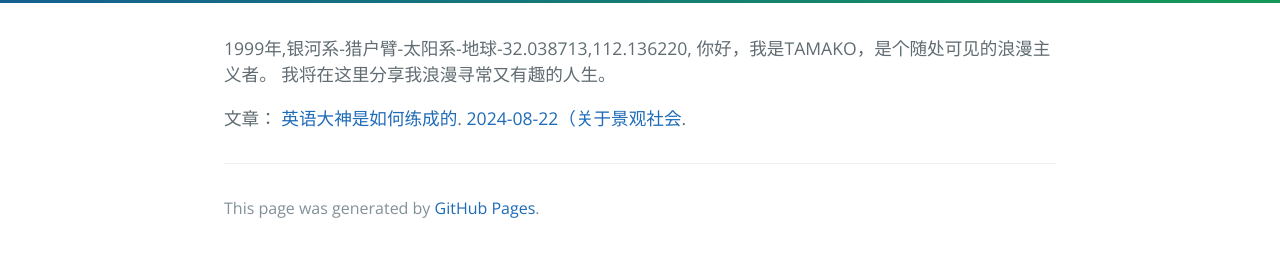
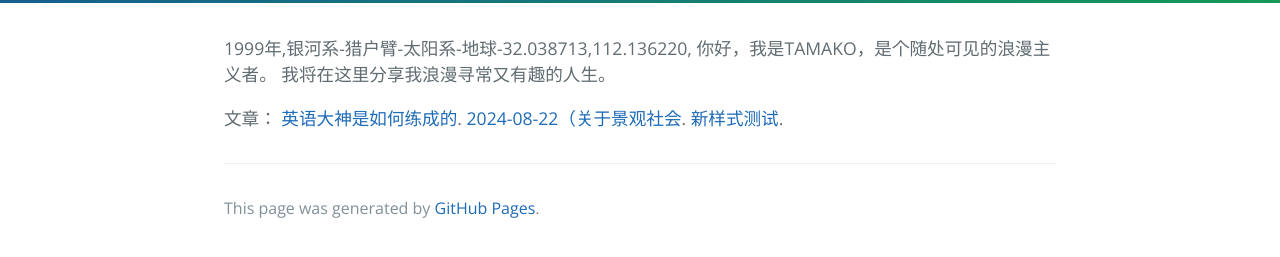
Before and after one commit to tamako23333/tamako23333.github.io, a Jekyll site: the page built from index.md, in a window 1280 px wide. Shown: the part 314-571 px from the top of the page. Built offline with Jekyll 4.4.1, drawn with Linux system fonts in a browser that asks for light colours.

Commit message:
Update index.md

```diff
--- a/index.md
+++ b/index.md
@@ -9,3 +9,4 @@ layout: default
 文章：
 [英语大神是如何练成的](./another-page.html).
 [2024-08-22（关于景观社会](./关于景观社会.html).
+[新样式测试](./关于景观社会.html).
```
